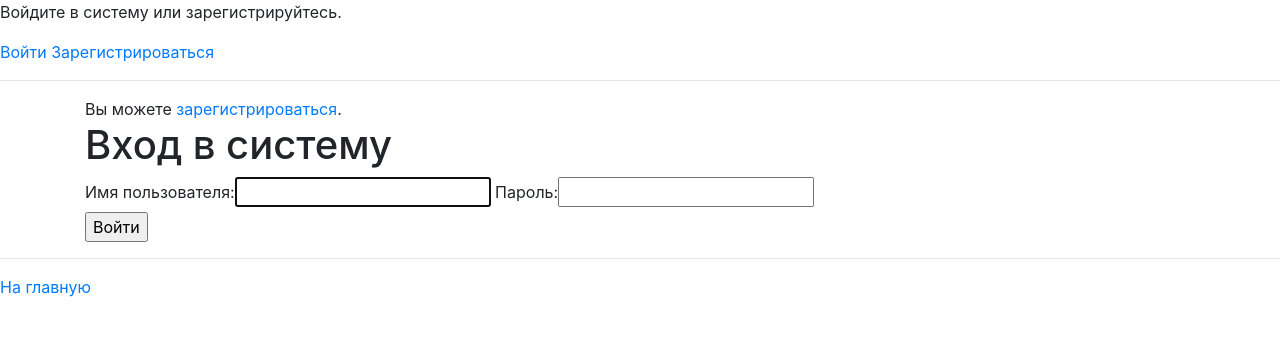
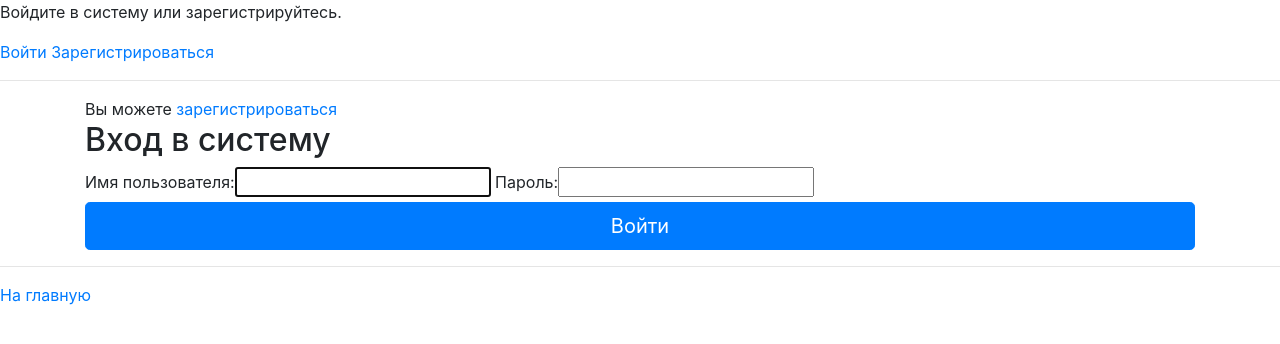
Before and after one commit to yurychu/business_manager, a Django app: page /registration/login/ in a window 1280 px wide. Shown: the top 344 px of the page. Run offline with Django 3.2, Linux system fonts and the light colour scheme; some libraries are stand-ins or nearby versions.

Commit message:
добавление классов к стандартному шаблону логина

```diff
--- a/business_manager/templates/registration/base_registration.html
+++ b/business_manager/templates/registration/base_registration.html
@@ -1 +1,6 @@
 {% extends 'base.html' %}
+{% load staticfiles %}
+{% block javascripts_footer %}
+    {{ block.super }}
+    <script src="{% static 'js/login_page.js' %}"></script>
+{% endblock javascripts_footer %}
--- a/business_manager/templates/registration/login.html
+++ b/business_manager/templates/registration/login.html
@@ -4,17 +4,15 @@
 
 {% block content %}
     <div>
-        Вы можете <a href="{% url 'profiles:register' %}">зарегистрироваться</a>.
+        Вы можете <a href="{% url 'profiles:register' %}">зарегистрироваться</a>
     </div>
     <div>
-        <h1>Вход в систему</h1>
-        <form method="post" action="" class="">
+        <form method="post" action="" class="form-signin">
+            <h2 class="form-signin-heading">Вход в систему</h2>
             {% csrf_token %}
             <input type="hidden" name="next" value="{{ next|default:'/' }}">
             {{ form }}
-            <p>
-                <input type="submit" value="Войти"/>
-            </p>
+            <button class="btn btn-lg btn-primary btn-block" type="submit">Войти</button>
         </form>
     </div>
 {% endblock %}
```
Also changed, not shown: 1 other file.
